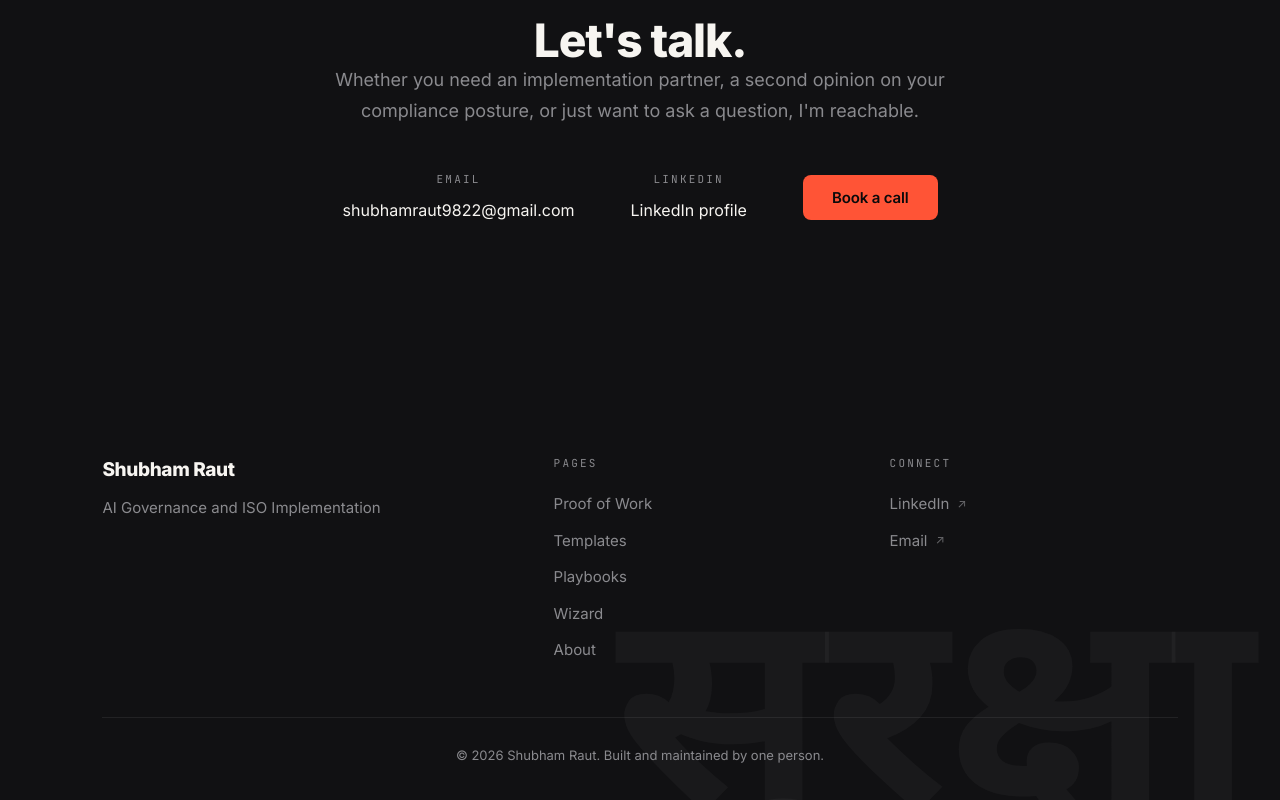
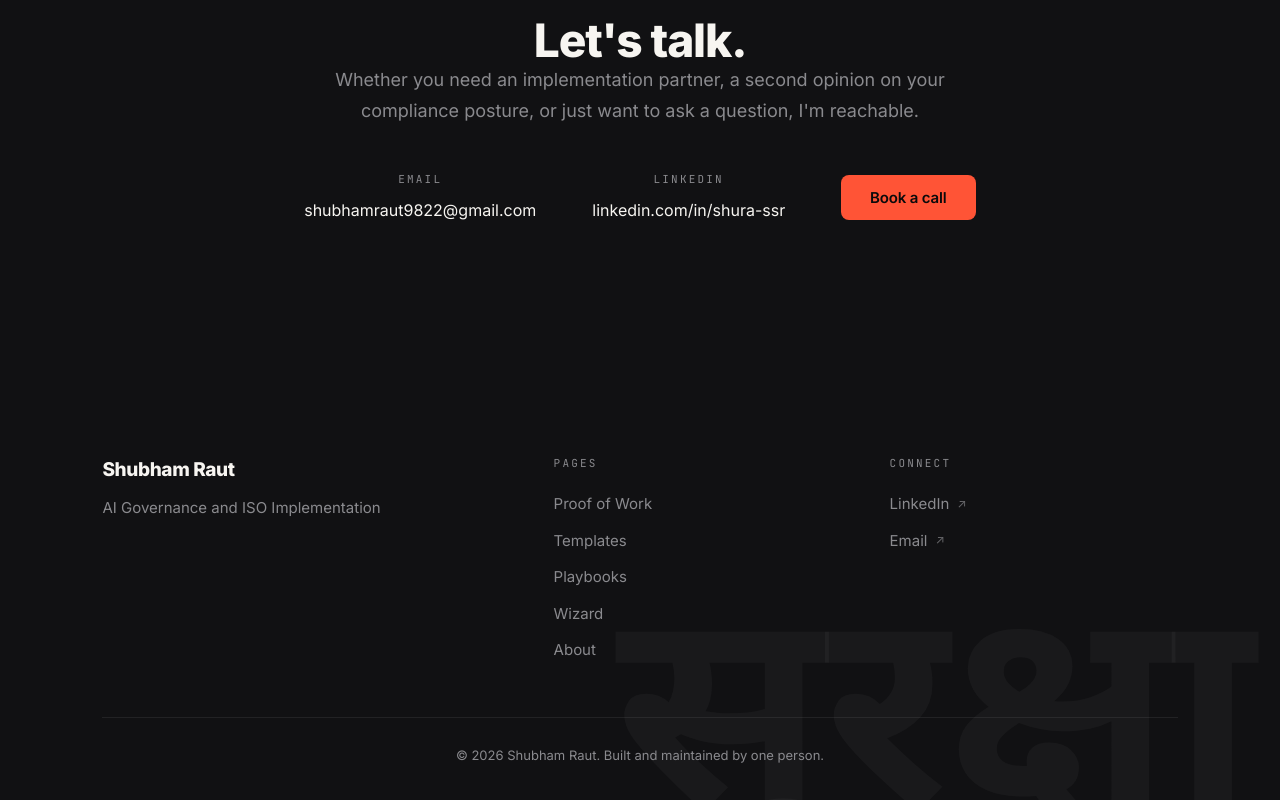
Before and after one commit to Shubhamraut9822/portfolio-site, a website built with Vite: page about.html in a window 1280 px wide. Shown: the part 1282-2082 px from the top of the page. Built offline with nearby package versions, Linux system fonts and the light colour scheme; some packages are replaced by stand-ins of ours.

Commit message:
Set the real LinkedIn URL

```diff
--- a/about.html
+++ b/about.html
@@ -105,7 +105,7 @@
             </div>
             <div class="contact-item">
               <div class="contact-item__label">LinkedIn</div>
-              <a class="contact-item__value" href="https://www.linkedin.com/in/shubhamraut" target="_blank" rel="noopener noreferrer">LinkedIn profile</a>
+              <a class="contact-item__value" href="https://www.linkedin.com/in/shura-ssr" target="_blank" rel="noopener noreferrer">linkedin.com/in/shura-ssr</a>
             </div>
             <div class="contact-item">
               <a class="btn btn--coral" href="mailto:shubhamraut9822@gmail.com"><span class="btn__label">Book a call</span></a>
@@ -138,7 +138,7 @@
         <div>
           <div class="footer__head">Connect</div>
           <div class="footer__list">
-            <a class="arrow-link" href="https://www.linkedin.com/in/shubhamraut" target="_blank" rel="noopener noreferrer">LinkedIn <span class="arrow" aria-hidden="true">↗</span></a>
+            <a class="arrow-link" href="https://www.linkedin.com/in/shura-ssr" target="_blank" rel="noopener noreferrer">LinkedIn <span class="arrow" aria-hidden="true">↗</span></a>
             <a class="arrow-link" href="mailto:shubhamraut9822@gmail.com">Email <span class="arrow" aria-hidden="true">↗</span></a>
           </div>
         </div>
```
Also changed, not shown: index.html (+1 -1 lines), playbooks.html (+1 -1 lines), proof-of-work.html (+1 -1 lines), templates.html (+1 -1 lines), wizard.html (+1 -1 lines).
